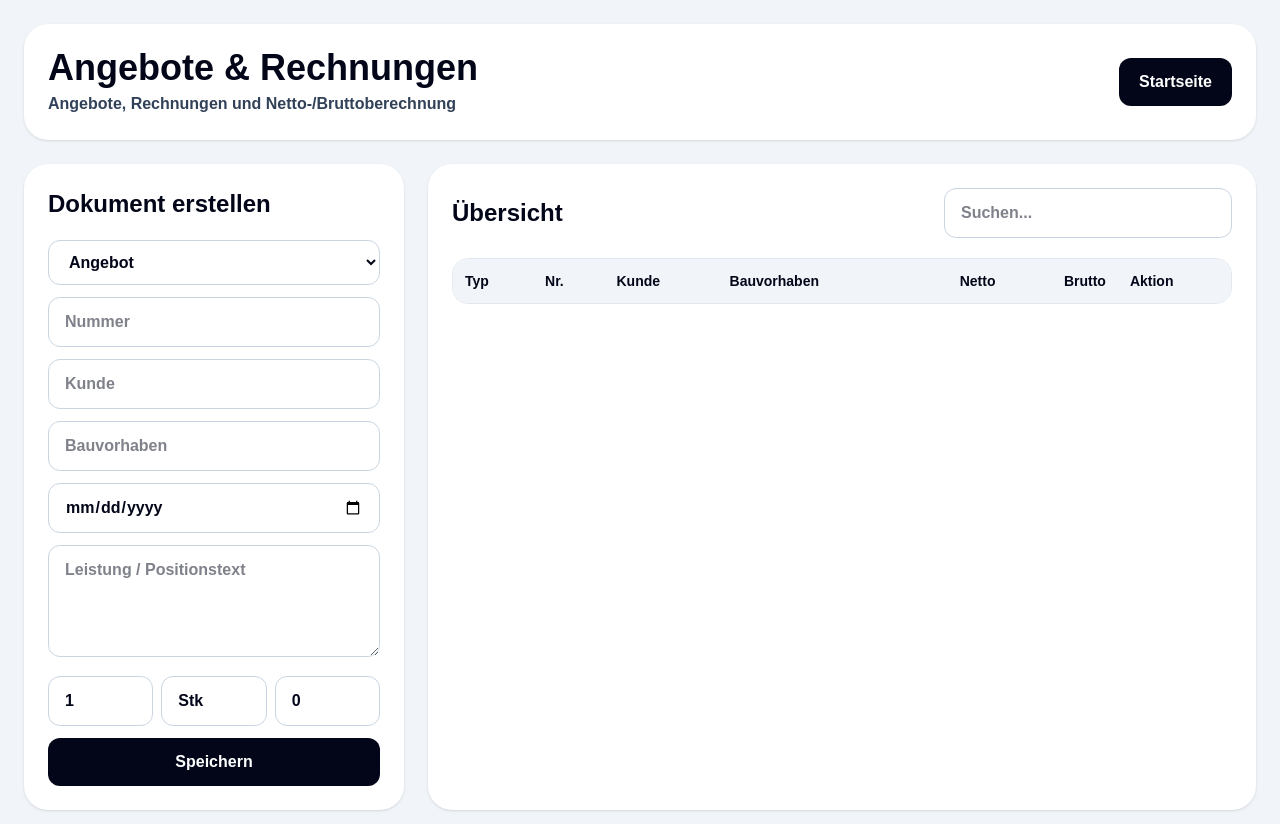
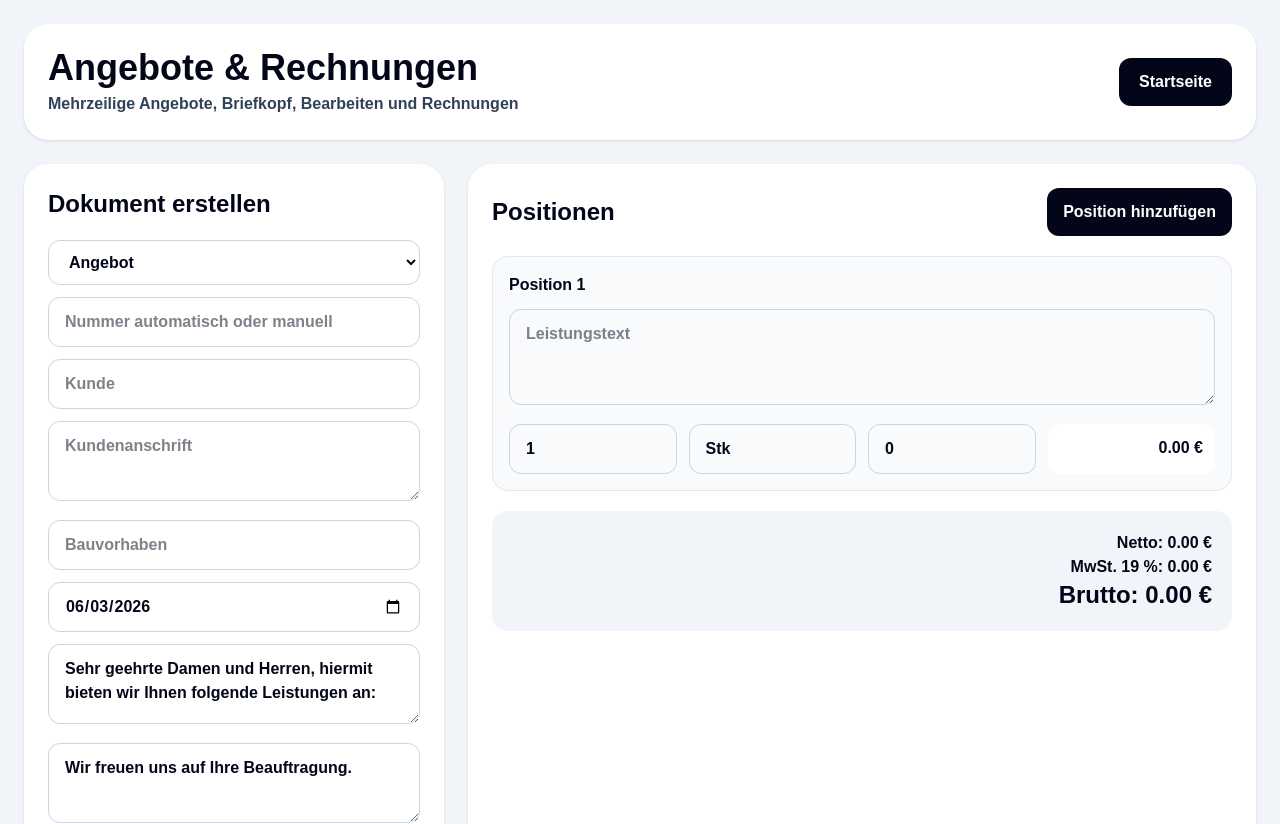
Before and after one commit to sven3joehnk-blip/bauwerkzeug-qr, a Next.js app: page /angebote in a window 1280 px wide. Shown: the top 824 px of the page. Built offline with nearby package versions, Linux system fonts and the light colour scheme.

Commit message:
angebote mehrzeilig mit rechnung

```diff
--- a/app/angebote/page.tsx
+++ b/app/angebote/page.tsx
@@ -3,6 +3,7 @@
 import { useMemo, useState } from 'react';
 
 type Position = {
+  id: number;
   text: string;
   menge: number;
   einheit: string;
@@ -10,44 +11,50 @@ type Position = {
 };
 
 type Dokument = {
+  id: number;
+  typ: 'Angebot' | 'Rechnung';
   nummer: string;
-  typ: 'Angebot' | 'Rechnung';
   kunde: string;
+  anschrift: string;
   bauvorhaben: string;
   datum: string;
+  zahlungsziel: string;
+  einleitung: string;
+  schluss: string;
   positionen: Position[];
 };
 
 export default function AngebotePage() {
   const [search, setSearch] = useState('');
-
+  const [editingId, setEditingId] = useState<number | null>(null);
   const [dokumente, setDokumente] = useState<Dokument[]>([]);
 
-  const [form, setForm] = useState({
+  const [form, setForm] = useState<Dokument>({
+    id: 0,
     typ: 'Angebot',
     nummer: '',
     kunde: '',
+    anschrift: '',
     bauvorhaben: '',
-    datum: '',
-    text: '',
-    menge: '1',
-    einheit: 'Stk',
-    epNetto: '0',
+    datum: new Date().toISOString().slice(0, 10),
+    zahlungsziel: 'Zahlbar innerhalb von 14 Tagen ohne Abzug.',
+    einleitung: 'Sehr geehrte Damen und Herren, hiermit bieten wir Ihnen folgende Leistungen an:',
+    schluss: 'Wir freuen uns auf Ihre Beauftragung.',
+    positionen: [
+      { id: 1, text: '', menge: 1, einheit: 'Stk', epNetto: 0 },
+    ],
   });
 
   const filtered = useMemo(() => {
     return dokumente.filter((d) =>
-      `${d.nummer} ${d.kunde} ${d.bauvorhaben}`
+      `${d.typ} ${d.nummer} ${d.kunde} ${d.bauvorhaben}`
         .toLowerCase()
         .includes(search.toLowerCase())
     );
   }, [dokumente, search]);
 
   function netto(d: Dokument) {
-    return d.positionen.reduce(
-      (sum, p) => sum + p.menge * p.epNetto,
-      0
-    );
+    return d.positionen.reduce((sum, p) => sum + p.menge * p.epNetto, 0);
   }
 
   function mwst(d: Dokument) {
@@ -58,115 +65,145 @@ export default function AngebotePage() {
     return netto(d) + mwst(d);
   }
 
+  function updatePosition(id: number, key: keyof Position, value: string) {
+    setForm({
+      ...form,
+      positionen: form.positionen.map((p) =>
+        p.id === id
+          ? {
+              ...p,
+              [key]: key === 'menge' || key === 'epNetto' ? Number(value) : value,
+            }
+          : p
+      ),
+    });
+  }
+
+  function addPosition() {
+    setForm({
+      ...form,
+      positionen: [
+        ...form.positionen,
+        {
+          id: Date.now(),
+          text: '',
+          menge: 1,
+          einheit: 'Stk',
+          epNetto: 0,
+        },
+      ],
+    });
+  }
+
+  function removePosition(id: number) {
+    setForm({
+      ...form,
+      positionen: form.positionen.filter((p) => p.id !== id),
+    });
+  }
+
   function saveDokument() {
-    if (!form.kunde || !form.text) {
-      alert('Bitte Kunde und Position eintragen.');
+    if (!form.kunde || form.positionen.length === 0) {
+      alert('Bitte Kunde und mindestens eine Position eintragen.');
       return;
     }
 
     const nummer =
       form.nummer ||
-      `${form.typ === 'Angebot' ? 'ANG' : 'RE'}-${String(
-        dokumente.length + 1
-      ).padStart(4, '0')}`;
+      `${form.typ === 'Angebot' ? 'ANG' : 'RE'}-${String(dokumente.length + 1).padStart(4, '0')}`;
 
     const dokument: Dokument = {
+      ...form,
+      id: editingId || Date.now(),
       nummer,
-      typ: form.typ as 'Angebot' | 'Rechnung',
-      kunde: form.kunde,
-      bauvorhaben: form.bauvorhaben,
-      datum: form.datum || new Date().toISOString().slice(0, 10),
-
-      positionen: [
-        {
-          text: form.text,
-          menge: Number(form.menge),
-          einheit: form.einheit,
-          epNetto: Number(form.epNetto),
-        },
-      ],
     };
 
+    if (editingId) {
+      setDokumente(dokumente.map((d) => (d.id === editingId ? dokument : d)));
+    } else {
       setDokumente([dokument, ...dokumente]);
+    }
 
+    resetForm();
+  }
+
+  function editDokument(d: Dokument) {
+    setEditingId(d.id);
+    setForm(d);
+    window.scrollTo({ top: 0, behavior: 'smooth' });
+  }
+
+  function convertToInvoice(d: Dokument) {
+    const rechnung: Dokument = {
+      ...d,
+      id: Date.now(),
+      typ: 'Rechnung',
+      nummer: `RE-${String(dokumente.length + 1).padStart(4, '0')}`,
+      datum: new Date().toISOString().slice(0, 10),
+      einleitung: 'Gemäß Beauftragung berechnen wir Ihnen folgende Leistungen:',
+      schluss: 'Vielen Dank für Ihren Auftrag.',
+    };
+
+    setDokumente([rechnung, ...dokumente]);
+  }
+
+  function resetForm() {
+    setEditingId(null);
     setForm({
+      id: 0,
       typ: 'Angebot',
       nummer: '',
       kunde: '',
+      anschrift: '',
       bauvorhaben: '',
-      datum: '',
-      text: '',
-      menge: '1',
-      einheit: 'Stk',
-      epNetto: '0',
+      datum: new Date().toISOString().slice(0, 10),
+      zahlungsziel: 'Zahlbar innerhalb von 14 Tagen ohne Abzug.',
+      einleitung: 'Sehr geehrte Damen und Herren, hiermit bieten wir Ihnen folgende Leistungen an:',
+      schluss: 'Wir freuen uns auf Ihre Beauftragung.',
+      positionen: [
+        { id: 1, text: '', menge: 1, einheit: 'Stk', epNetto: 0 },
+      ],
     });
   }
 
   function printDokument(d: Dokument) {
     const win = window.open('', '_blank');
-
     if (!win) return;
 
     win.document.write(`
       <html>
         <head>
           <title>${d.typ} ${d.nummer}</title>
-
           <style>
-            body {
-              font-family: Arial;
-              padding: 40px;
-              color: #111;
-            }
-
-            h1 {
-              font-size: 34px;
-              margin-bottom: 20px;
-            }
-
-            table {
-              width: 100%;
-              border-collapse: collapse;
-              margin-top: 30px;
-            }
-
-            th, td {
-              border: 1px solid #444;
-              padding: 10px;
-              text-align: left;
-            }
-
-            .right {
-              text-align: right;
-            }
-
-            .summe {
-              margin-top: 30px;
-              width: 320px;
-              margin-left: auto;
-            }
-
-            .summe p {
-              display: flex;
-              justify-content: space-between;
-              font-size: 18px;
-              margin: 8px 0;
-            }
-
-            .gross {
-              font-size: 24px;
-              font-weight: bold;
-            }
+            body { font-family: Arial, sans-serif; padding: 40px; color: #111; }
+            .kopf { border-bottom: 3px solid #111; padding-bottom: 18px; margin-bottom: 35px; }
+            .firma { font-size: 28px; font-weight: bold; }
+            .klein { font-size: 13px; color: #444; }
+            h1 { font-size: 34px; margin-top: 30px; }
+            table { width: 100%; border-collapse: collapse; margin-top: 25px; }
+            th, td { border: 1px solid #333; padding: 10px; vertical-align: top; }
+            th { background: #eee; }
+            .right { text-align: right; }
+            .summe { margin-top: 30px; width: 340px; margin-left: auto; }
+            .summe p { display: flex; justify-content: space-between; font-size: 17px; margin: 8px 0; }
+            .gross { font-size: 23px; font-weight: bold; border-top: 2px solid #111; padding-top: 8px; }
+            .textblock { margin-top: 24px; line-height: 1.45; }
           </style>
         </head>
+        <body>
+          <div class="kopf">
+            <div class="firma">BauWerkzeug QR / Musterfirma Bau</div>
+            <div class="klein">Musterstraße 1 · 24100 Kiel · Tel. 0431 / 000000 · info@musterfirma.de</div>
+            <div class="klein">USt-IdNr.: DE000000000 · IBAN: DE00 0000 0000 0000 0000 00</div>
+          </div>
 
-        <body>
+          <p><b>${d.kunde}</b><br>${d.anschrift.replace(/\n/g, '<br>')}</p>
 
           <h1>${d.typ} ${d.nummer}</h1>
+          <p><b>Datum:</b> ${d.datum}</p>
+          <p><b>Bauvorhaben:</b> ${d.bauvorhaben}</p>
 
-          <p><b>Kunde:</b> ${d.kunde}</p>
-          <p><b>Bauvorhaben:</b> ${d.bauvorhaben}</p>
-          <p><b>Datum:</b> ${d.datum}</p>
+          <div class="textblock">${d.einleitung}</div>
 
           <table>
             <thead>
@@ -179,52 +216,34 @@ export default function AngebotePage() {
                 <th>GP Netto</th>
               </tr>
             </thead>
-
             <tbody>
-
               ${d.positionen
                 .map(
                   (p, index) => `
                     <tr>
                       <td>${index + 1}</td>
-                      <td>${p.text}</td>
-                      <td>${p.menge}</td>
+                      <td>${p.text.replace(/\n/g, '<br>')}</td>
+                      <td class="right">${p.menge}</td>
                       <td>${p.einheit}</td>
                       <td class="right">${p.epNetto.toFixed(2)} €</td>
-                      <td class="right">${(
-                        p.menge * p.epNetto
-                      ).toFixed(2)} €</td>
+                      <td class="right">${(p.menge * p.epNetto).toFixed(2)} €</td>
                     </tr>
                   `
                 )
                 .join('')}
-
             </tbody>
           </table>
 
           <div class="summe">
-            <p>
-              <span>Netto:</span>
-              <span>${netto(d).toFixed(2)} €</span>
-            </p>
-
-            <p>
-              <span>MwSt. 19%:</span>
-              <span>${mwst(d).toFixed(2)} €</span>
-            </p>
-
-            <p class="gross">
-              <span>Brutto:</span>
-              <span>${brutto(d).toFixed(2)} €</span>
-            </p>
+            <p><span>Netto:</span><span>${netto(d).toFixed(2)} €</span></p>
+            <p><span>MwSt. 19 %:</span><span>${mwst(d).toFixed(2)} €</span></p>
+            <p class="gross"><span>Brutto:</span><span>${brutto(d).toFixed(2)} €</span></p>
           </div>
 
-          <script>
-            window.onload = function() {
-              window.print();
-            }
-          </script>
+          <div class="textblock">${d.schluss}</div>
+          <p><b>${d.zahlungsziel}</b></p>
 
+          <script>window.print();</script>
         </body>
       </html>
     `);
@@ -235,154 +254,117 @@ export default function AngebotePage() {
   return (
     <main className="min-h-screen bg-slate-100 p-6 text-slate-950">
       <div className="mx-auto max-w-7xl space-y-6">
-
         <header className="flex items-center justify-between rounded-3xl bg-white p-6 shadow-sm">
           <div>
-            <h1 className="text-4xl font-black">
-              Angebote & Rechnungen
-            </h1>
-
-            <p className="mt-1 text-base font-bold text-slate-700">
-              Angebote, Rechnungen und Netto-/Bruttoberechnung
+            <h1 className="text-4xl font-black">Angebote & Rechnungen</h1>
+            <p className="mt-1 font-bold text-slate-700">
+              Mehrzeilige Angebote, Briefkopf, Bearbeiten und Rechnungen
             </p>
           </div>
 
-          <a
-            href="/"
-            className="rounded-xl bg-slate-950 px-5 py-3 font-black text-white"
-          >
+          <a href="/" className="rounded-xl bg-slate-950 px-5 py-3 font-black text-white">
             Startseite
           </a>
         </header>
 
-        <section className="grid gap-6 lg:grid-cols-[380px_1fr]">
-
+        <section className="grid gap-6 lg:grid-cols-[420px_1fr]">
           <div className="rounded-3xl bg-white p-6 shadow-sm">
-
             <h2 className="text-2xl font-black">
-              Dokument erstellen
+              {editingId ? 'Dokument bearbeiten' : 'Dokument erstellen'}
             </h2>
 
             <div className="mt-5 space-y-3">
-
               <select
                 value={form.typ}
-                onChange={(e) =>
-                  setForm({ ...form, typ: e.target.value })
-                }
+                onChange={(e) => setForm({ ...form, typ: e.target.value as 'Angebot' | 'Rechnung' })}
                 className="w-full rounded-xl border border-slate-300 px-4 py-3 font-bold"
               >
                 <option>Angebot</option>
                 <option>Rechnung</option>
               </select>
 
-              <input
-                placeholder="Nummer"
-                value={form.nummer}
-                onChange={(e) =>
-                  setForm({ ...form, nummer: e.target.value })
-                }
-                className="w-full rounded-xl border border-slate-300 px-4 py-3 font-bold"
-              />
+              <input placeholder="Nummer automatisch oder manuell" value={form.nummer} onChange={(e) => setForm({ ...form, nummer: e.target.value })} className="w-full rounded-xl border border-slate-300 px-4 py-3 font-bold" />
+              <input placeholder="Kunde" value={form.kunde} onChange={(e) => setForm({ ...form, kunde: e.target.value })} className="w-full rounded-xl border border-slate-300 px-4 py-3 font-bold" />
+              <textarea placeholder="Kundenanschrift" value={form.anschrift} onChange={(e) => setForm({ ...form, anschrift: e.target.value })} className="h-20 w-full rounded-xl border border-slate-300 px-4 py-3 font-bold" />
+              <input placeholder="Bauvorhaben" value={form.bauvorhaben} onChange={(e) => setForm({ ...form, bauvorhaben: e.target.value })} className="w-full rounded-xl border border-slate-300 px-4 py-3 font-bold" />
+              <input type="date" value={form.datum} onChange={(e) => setForm({ ...form, datum: e.target.value })} className="w-full rounded-xl border border-slate-300 px-4 py-3 font-bold" />
 
-              <input
-                placeholder="Kunde"
-                value={form.kunde}
-                onChange={(e) =>
-                  setForm({ ...form, kunde: e.target.value })
-                }
-                className="w-full rounded-xl border border-slate-300 px-4 py-3 font-bold"
-              />
+              <textarea placeholder="Einleitungstext" value={form.einleitung} onChange={(e) => setForm({ ...form, einleitung: e.target.value })} className="h-20 w-full rounded-xl border border-slate-300 px-4 py-3 font-bold" />
+              <textarea placeholder="Schlusstext" value={form.schluss} onChange={(e) => setForm({ ...form, schluss: e.target.value })} className="h-20 w-full rounded-xl border border-slate-300 px-4 py-3 font-bold" />
+              <input placeholder="Zahlungsziel" value={form.zahlungsziel} onChange={(e) => setForm({ ...form, zahlungsziel: e.target.value })} className="w-full rounded-xl border border-slate-300 px-4 py-3 font-bold" />
 
-              <input
-                placeholder="Bauvorhaben"
-                value={form.bauvorhaben}
-                onChange={(e) =>
-                  setForm({ ...form, bauvorhaben: e.target.value })
-                }
-                className="w-full rounded-xl border border-slate-300 px-4 py-3 font-bold"
-              />
-
-              <input
-                type="date"
-                value={form.datum}
-                onChange={(e) =>
-                  setForm({ ...form, datum: e.target.value })
-                }
-                className="w-full rounded-xl border border-slate-300 px-4 py-3 font-bold"
-              />
-
-              <textarea
-                placeholder="Leistung / Positionstext"
-                value={form.text}
-                onChange={(e) =>
-                  setForm({ ...form, text: e.target.value })
-                }
-                className="h-28 w-full rounded-xl border border-slate-300 px-4 py-3 font-bold"
-              />
-
-              <div className="grid grid-cols-3 gap-2">
-
-                <input
-                  placeholder="Menge"
-                  value={form.menge}
-                  onChange={(e) =>
-                    setForm({ ...form, menge: e.target.value })
-                  }
-                  className="rounded-xl border border-slate-300 px-4 py-3 font-bold"
-                />
-
-                <input
-                  placeholder="Einheit"
-                  value={form.einheit}
-                  onChange={(e) =>
-                    setForm({ ...form, einheit: e.target.value })
-                  }
-                  className="rounded-xl border border-slate-300 px-4 py-3 font-bold"
-                />
-
-                <input
-                  placeholder="EP Netto"
-                  value={form.epNetto}
-                  onChange={(e) =>
-                    setForm({ ...form, epNetto: e.target.value })
-                  }
-                  className="rounded-xl border border-slate-300 px-4 py-3 font-bold"
-                />
-
-              </div>
-
-              <button
-                onClick={saveDokument}
-                className="w-full rounded-xl bg-slate-950 px-4 py-3 font-black text-white"
-              >
-                Speichern
+              <button onClick={saveDokument} className="w-full rounded-xl bg-slate-950 px-4 py-3 font-black text-white">
+                {editingId ? 'Änderung speichern' : 'Dokument speichern'}
               </button>
 
+              {editingId && (
+                <button onClick={resetForm} className="w-full rounded-xl bg-slate-200 px-4 py-3 font-black">
+                  Abbrechen
+                </button>
+              )}
             </div>
           </div>
 
           <div className="rounded-3xl bg-white p-6 shadow-sm">
+            <div className="mb-5 flex items-center justify-between">
+              <h2 className="text-2xl font-black">Positionen</h2>
+              <button onClick={addPosition} className="rounded-xl bg-slate-950 px-4 py-3 font-black text-white">
+                Position hinzufügen
+              </button>
+            </div>
 
+            <div className="space-y-4">
+              {form.positionen.map((p, index) => (
+                <div key={p.id} className="rounded-2xl border border-slate-200 bg-slate-50 p-4">
+                  <div className="mb-3 flex items-center justify-between">
+                    <h3 className="font-black">Position {index + 1}</h3>
+                    {form.positionen.length > 1 && (
+                      <button onClick={() => removePosition(p.id)} className="rounded-lg bg-red-700 px-3 py-2 text-xs font-black text-white">
+                        Entfernen
+                      </button>
+                    )}
+                  </div>
+
+                  <textarea
+                    placeholder="Leistungstext"
+                    value={p.text}
+                    onChange={(e) => updatePosition(p.id, 'text', e.target.value)}
+                    className="mb-3 h-24 w-full rounded-xl border border-slate-300 px-4 py-3 font-bold"
+                  />
+
+                  <div className="grid gap-3 md:grid-cols-4">
+                    <input placeholder="Menge" value={p.menge} onChange={(e) => updatePosition(p.id, 'menge', e.target.value)} className="rounded-xl border border-slate-300 px-4 py-3 font-bold" />
+                    <input placeholder="Einheit" value={p.einheit} onChange={(e) => updatePosition(p.id, 'einheit', e.target.value)} className="rounded-xl border border-slate-300 px-4 py-3 font-bold" />
+                    <input placeholder="EP Netto" value={p.epNetto} onChange={(e) => updatePosition(p.id, 'epNetto', e.target.value)} className="rounded-xl border border-slate-300 px-4 py-3 font-bold" />
+                    <div className="rounded-xl bg-white p-3 text-right font-black">
+                      {(p.menge * p.epNetto).toFixed(2)} €
+                    </div>
+                  </div>
+                </div>
+              ))}
+            </div>
+
+            <div className="mt-5 rounded-2xl bg-slate-100 p-5 text-right">
+              <p className="font-black">Netto: {netto(form).toFixed(2)} €</p>
+              <p className="font-black">MwSt. 19 %: {mwst(form).toFixed(2)} €</p>
+              <p className="text-2xl font-black">Brutto: {brutto(form).toFixed(2)} €</p>
+            </div>
+          </div>
+        </section>
+
+        <section className="rounded-3xl bg-white p-6 shadow-sm">
           <div className="mb-5 flex items-center justify-between">
-
-              <h2 className="text-2xl font-black">
-                Übersicht
-              </h2>
-
+            <h2 className="text-2xl font-black">Dokumente</h2>
             <input
               placeholder="Suchen..."
               value={search}
               onChange={(e) => setSearch(e.target.value)}
               className="w-72 rounded-xl border border-slate-300 px-4 py-3 font-bold"
             />
-
           </div>
 
           <div className="overflow-auto rounded-2xl border border-slate-200">
-
             <table className="w-full text-left text-sm">
-
               <thead className="bg-slate-100">
                 <tr>
                   <th className="p-3 font-black">Typ</th>
@@ -396,61 +378,35 @@ export default function AngebotePage() {
               </thead>
 
               <tbody>
-
                 {filtered.map((d) => (
-                    <tr
-                      key={d.nummer}
-                      className="border-t border-slate-200"
-                    >
-
-                      <td className="p-3 font-black">
-                        {d.typ}
-                      </td>
-
-                      <td className="p-3 font-black">
-                        {d.nummer}
-                      </td>
-
-                      <td className="p-3 font-bold">
-                        {d.kunde}
-                      </td>
-
-                      <td className="p-3 font-bold">
-                        {d.bauvorhaben}
-                      </td>
-
-                      <td className="p-3 text-right font-black text-blue-700">
-                        {netto(d).toFixed(2)} €
-                      </td>
-
-                      <td className="p-3 text-right font-black text-emerald-700">
-                        {brutto(d).toFixed(2)} €
-                      </td>
-
+                  <tr key={d.id} className="border-t border-slate-200">
+                    <td className="p-3 font-black">{d.typ}</td>
+                    <td className="p-3 font-black">{d.nummer}</td>
+                    <td className="p-3 font-bold">{d.kunde}</td>
+                    <td className="p-3 font-bold">{d.bauvorhaben}</td>
+                    <td className="p-3 text-right font-black text-blue-700">{netto(d).toFixed(2)} €</td>
+                    <td className="p-3 text-right font-black text-emerald-700">{brutto(d).toFixed(2)} €</td>
                     <td className="p-3">
-
-                        <button
-                          onClick={() => printDokument(d)}
-                          className="rounded-lg bg-slate-950 px-3 py-2 text-xs font-black text-white"
-                        >
+                      <div className="flex flex-wrap gap-2">
+                        <button onClick={() => editDokument(d)} className="rounded-lg bg-blue-700 px-3 py-2 text-xs font-black text-white">
+                          Bearbeiten
+                        </button>
+                        <button onClick={() => printDokument(d)} className="rounded-lg bg-slate-950 px-3 py-2 text-xs font-black text-white">
                           Drucken
                         </button>
-
+                        {d.typ === 'Angebot' && (
+                          <button onClick={() => convertToInvoice(d)} className="rounded-lg bg-emerald-700 px-3 py-2 text-xs font-black text-white">
+                            Zur Rechnung
+                          </button>
+                        )}
+                      </div>
                     </td>
-
                   </tr>
                 ))}
-
               </tbody>
-
             </table>
-
           </div>
-
-          </div>
-
         </section>
-
       </div>
     </main>
   );
```
Lines whose indentation alone changed are shown as unchanged.
